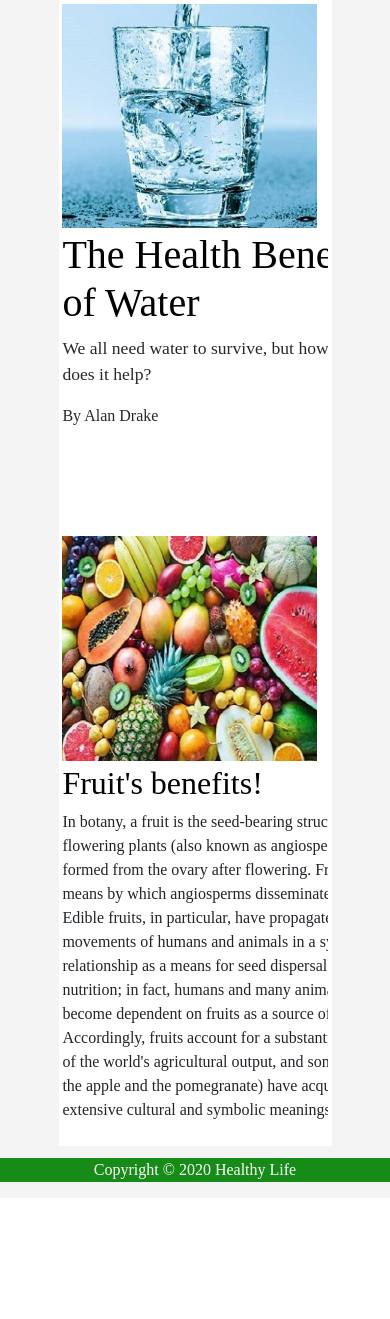
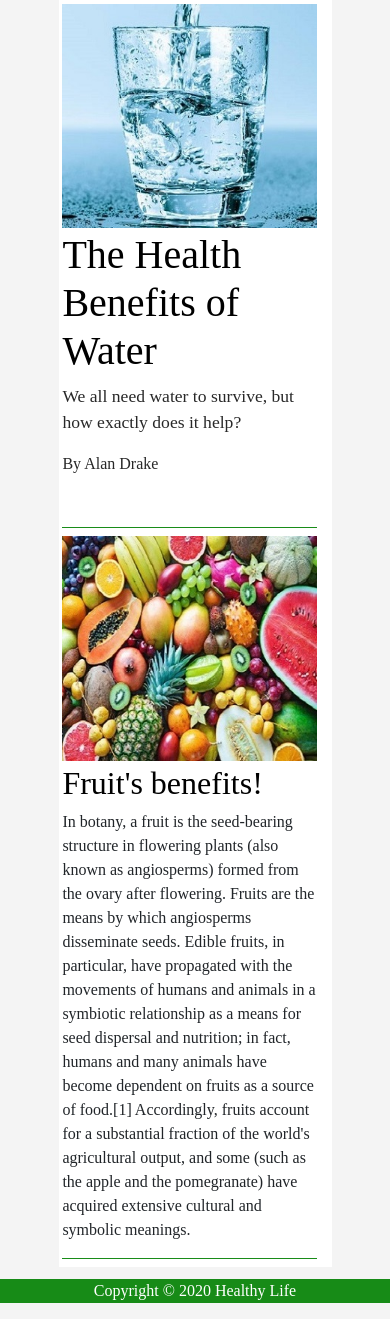
Before and after one commit to smantzou/PSPI2020, a PHP site: page /categories.html in a window 390 px wide. Shown: the part 214-1533 px from the top of the page. Before the commit the page ends 1396 px from the top, so only its background shows below. Run offline with PHP 8.4, Linux system fonts and the light colour scheme; some libraries are stand-ins or nearby versions.

Commit message:
categories responsive fixed

```diff
--- a/categories.css
+++ b/categories.css
@@ -143,9 +143,16 @@ a{
 @media(max-width:1400px){
     .b3{
         width: 340px;
+        height: 300px;
+    }
+}
+@media(max-width:1058px){
+    .b3{
+        width: 96%;
+        max-width: 340px;
         height: auto;
         min-height: 300px;
-        border: none;
+        border-top: none;
     }
 }
 @media only screen and (max-width:1544px){
```
